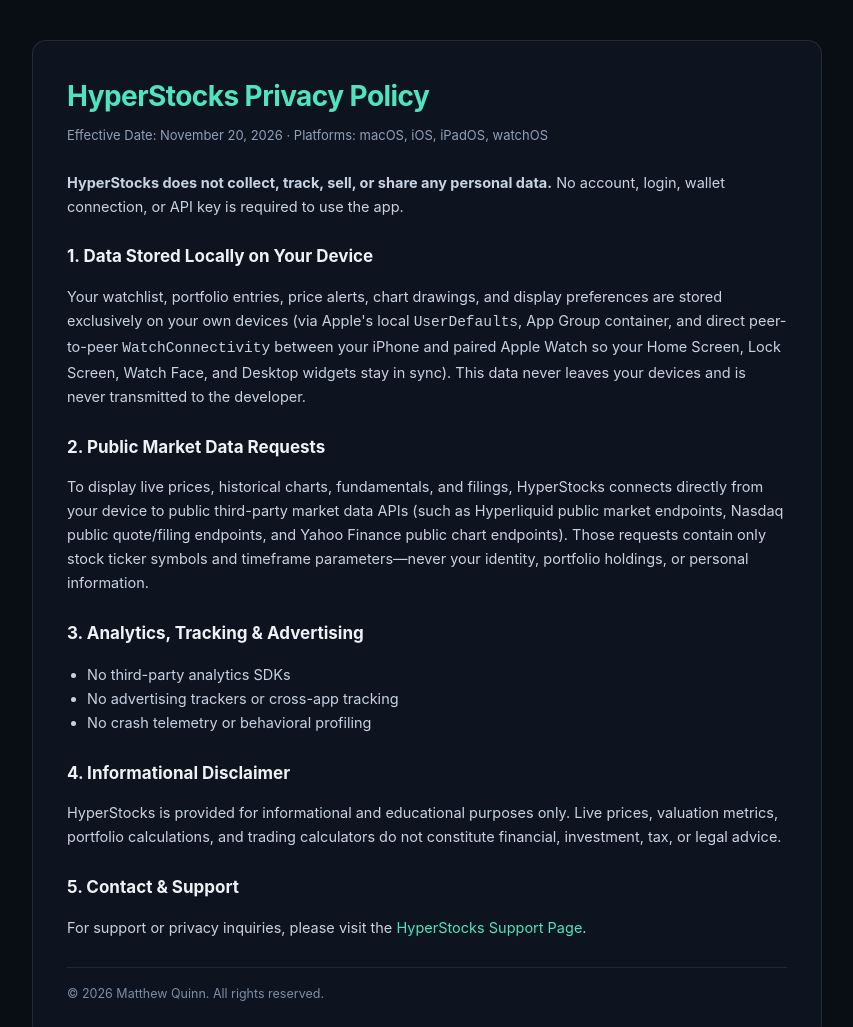
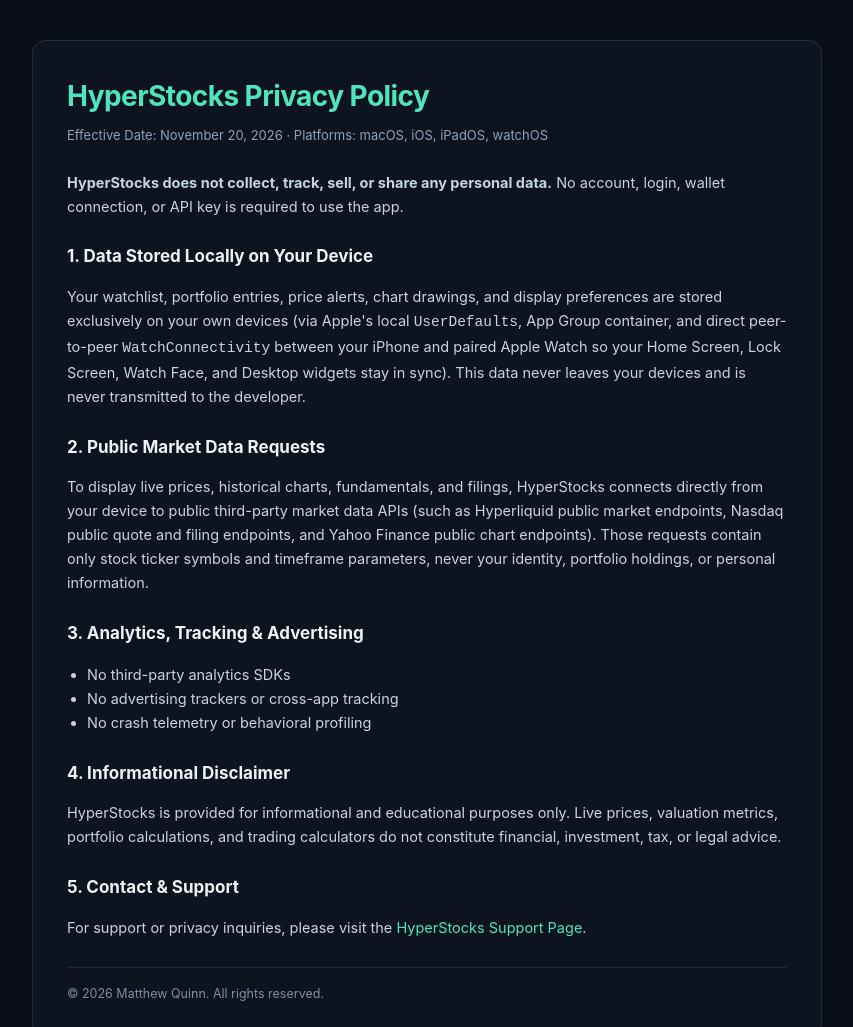
Before and after one commit to MJQSK/hyperstocks-site, a plain HTML site: page privacy.html in a window 1280 px wide. Shown: the top 1027 px of the page, without its empty margins (213-1066 px from the left). Drawn offline with Linux system fonts and the light colour scheme.

Commit message:
Clean punctuation and remove em dashes in Privacy Policy

```diff
--- a/privacy.html
+++ b/privacy.html
@@ -3,7 +3,7 @@
 <head>
   <meta charset="UTF-8" />
   <meta name="viewport" content="width=device-width, initial-scale=1.0" />
-  <title>HyperStocks — Privacy Policy</title>
+  <title>HyperStocks Privacy Policy</title>
   <style>
     :root { color-scheme: dark; }
     body {
@@ -43,7 +43,7 @@
     <p>Your watchlist, portfolio entries, price alerts, chart drawings, and display preferences are stored exclusively on your own devices (via Apple's local <code>UserDefaults</code>, App Group container, and direct peer-to-peer <code>WatchConnectivity</code> between your iPhone and paired Apple Watch so your Home Screen, Lock Screen, Watch Face, and Desktop widgets stay in sync). This data never leaves your devices and is never transmitted to the developer.</p>
 
     <h2>2. Public Market Data Requests</h2>
-    <p>To display live prices, historical charts, fundamentals, and filings, HyperStocks connects directly from your device to public third-party market data APIs (such as Hyperliquid public market endpoints, Nasdaq public quote/filing endpoints, and Yahoo Finance public chart endpoints). Those requests contain only stock ticker symbols and timeframe parameters—never your identity, portfolio holdings, or personal information.</p>
+    <p>To display live prices, historical charts, fundamentals, and filings, HyperStocks connects directly from your device to public third-party market data APIs (such as Hyperliquid public market endpoints, Nasdaq public quote and filing endpoints, and Yahoo Finance public chart endpoints). Those requests contain only stock ticker symbols and timeframe parameters, never your identity, portfolio holdings, or personal information.</p>
 
     <h2>3. Analytics, Tracking &amp; Advertising</h2>
     <ul>
```
